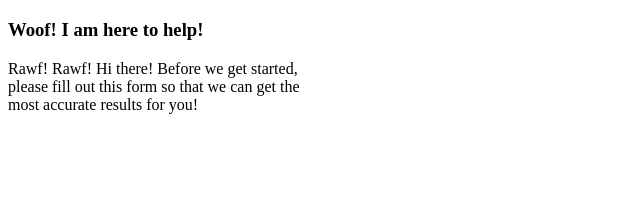
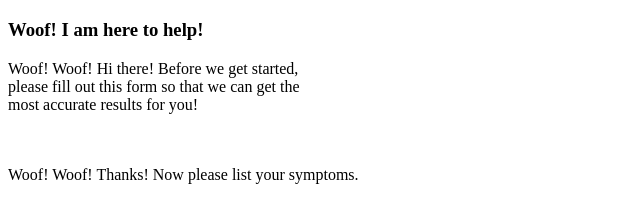
Before and after one commit to PatheticMustan/Blueprint_2023, a plain HTML site: page index.html in a window 1280 px wide. Shown: the part 61-284 px from the top of the page, without its empty margins (0-640 px from the left). Drawn offline with Linux system fonts and the light colour scheme.

Commit message:
vkjfjefv

```diff
--- a/index.html
+++ b/index.html
@@ -8,6 +8,7 @@
     <body class="background">
         <h1>Dogtor</h1>
         <h3>Woof! I am here to help!</h3>
-        <p class="about"> Rawf! Rawf! Hi there! Before we get started,<br> please fill out this form so that we can get the <br> most accurate results for you!</p>
+        <p class="about"> Woof! Woof! Hi there! Before we get started,<br> please fill out this form so that we can get the <br> most accurate results for you!</p>
+        <p class="thank you"><br><br>Woof! Woof! Thanks! Now please list your symptoms.</p>
     </body>
 </html>
```
